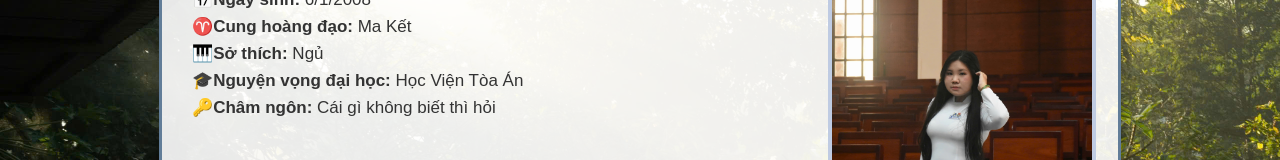
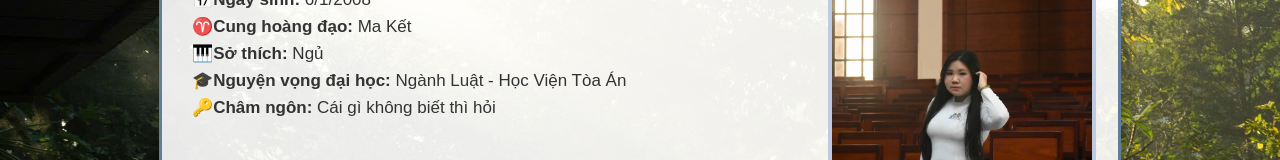
Before and after one commit to nhungo2210028-hash/atho61, a plain HTML site: page index.html in a window 1280 px wide. Shown: the part 209-369 px from the top of the page. Drawn offline with Linux system fonts and the light colour scheme.

Commit message:
Update index.html

```diff
--- a/index.html
+++ b/index.html
@@ -117,7 +117,7 @@
             <p><b>📅Ngày sinh:</b> 6/1/2008</p>
             <p><b>♈️Cung hoàng đạo:</b> Ma Kết</p>
             <p><b>🎹Sở thích:</b> Ngủ </p>
-            <p><b>🎓Nguyện vọng đại học:</b> Học Viện Tòa Án </p>
+            <p><b>🎓Nguyện vọng đại học:</b> Ngành Luật - Học Viện Tòa Án </p>
             <p><b>🔑Châm ngôn:</b> Cái gì không biết thì hỏi </p>
         </div>
 
```
